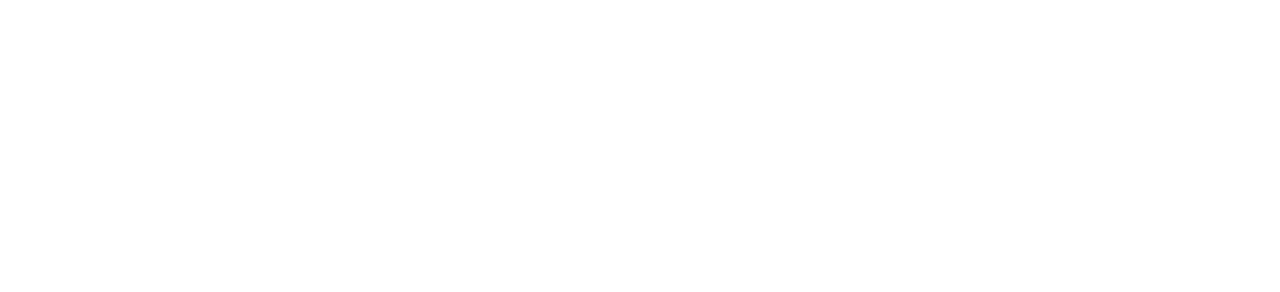
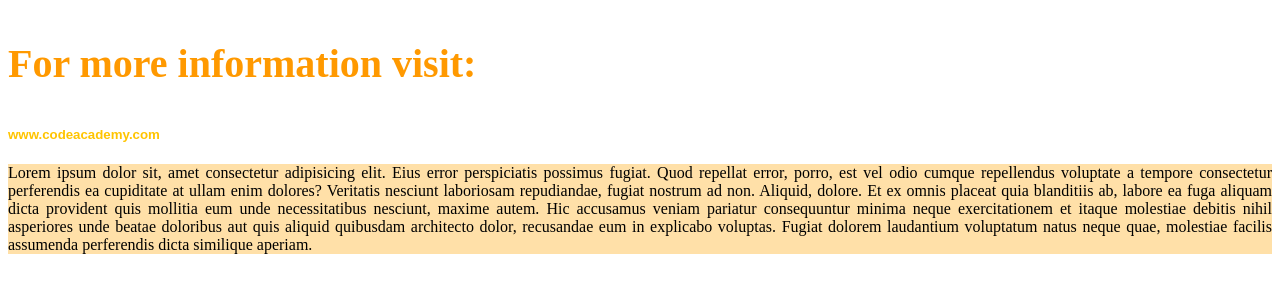
Before and after one commit to LJ-Coder/Task-4, a plain HTML site: page inline-method.html in a window 1280 px wide. Drawn offline with Linux system fonts and the light colour scheme.

Commit message:
Update inline-method.html

```diff
--- a/inline-method.html
+++ b/inline-method.html
@@ -5,7 +5,29 @@
     <meta name="viewport" content="width=device-width, initial-scale=1.0">
     <title>Css Inline Method</title>
 </head>
+
 <body>
+    <h3 style="color: rgb(255, 153, 0); font-size: 40px; ">
+        For more information visit:
+    </h3>
+    <h5 style="color: rgb(255, 196, 0); font-family: sans-serif;">
+        www.codeacademy.com
+    </h5>
+    <p style="text-align: justify; background-color: rgb(255, 224, 168);">
+        Lorem ipsum dolor sit, amet consectetur adipisicing elit. Eius error
+        perspiciatis possimus fugiat. Quod repellat error, porro, est vel
+        odio cumque repellendus voluptate a tempore consectetur perferendis
+        ea cupiditate at ullam enim dolores? Veritatis nesciunt laboriosam
+        repudiandae, fugiat nostrum ad non. Aliquid, dolore. Et ex omnis
+        placeat quia blanditiis ab, labore ea fuga aliquam dicta provident
+        quis mollitia eum unde necessitatibus nesciunt, maxime autem. Hic
+        accusamus veniam pariatur consequuntur minima neque exercitationem
+        et itaque molestiae debitis nihil asperiores unde beatae doloribus
+        aut quis aliquid quibusdam architecto dolor, recusandae eum in
+        explicabo voluptas. Fugiat dolorem laudantium voluptatum natus neque
+        quae, molestiae facilis assumenda perferendis dicta similique aperiam.
 
+    </p>
 </body>
+
 </html>
```
